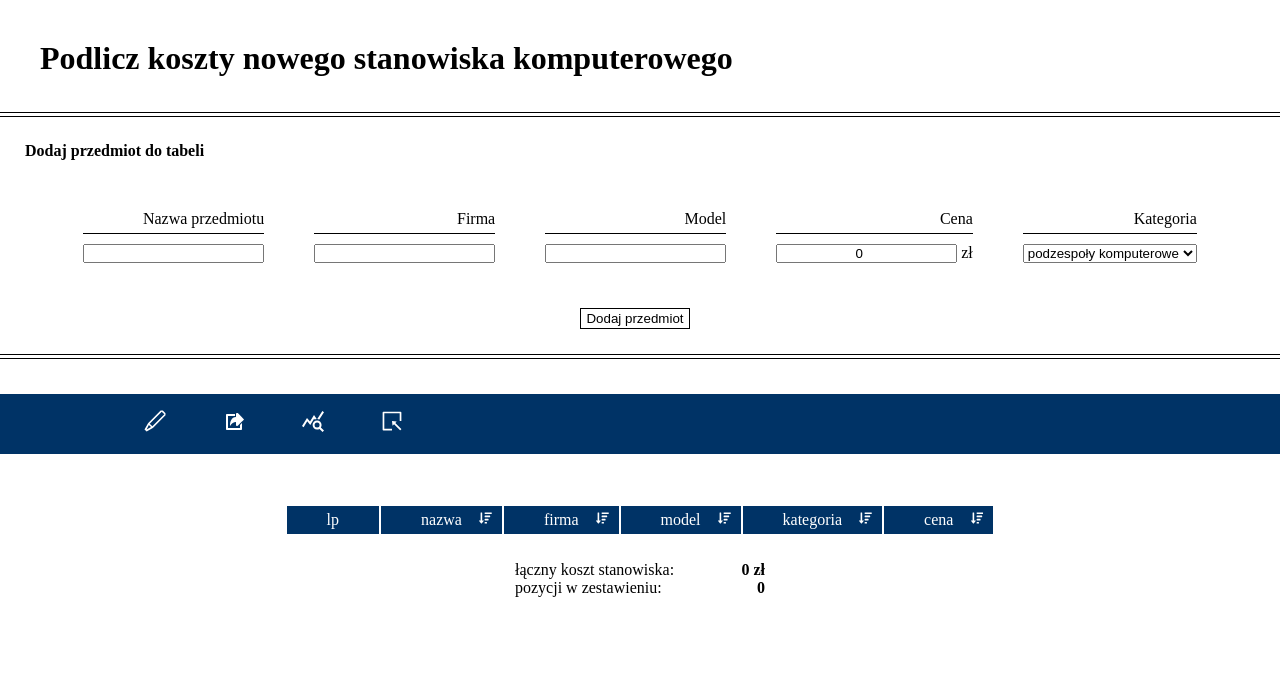
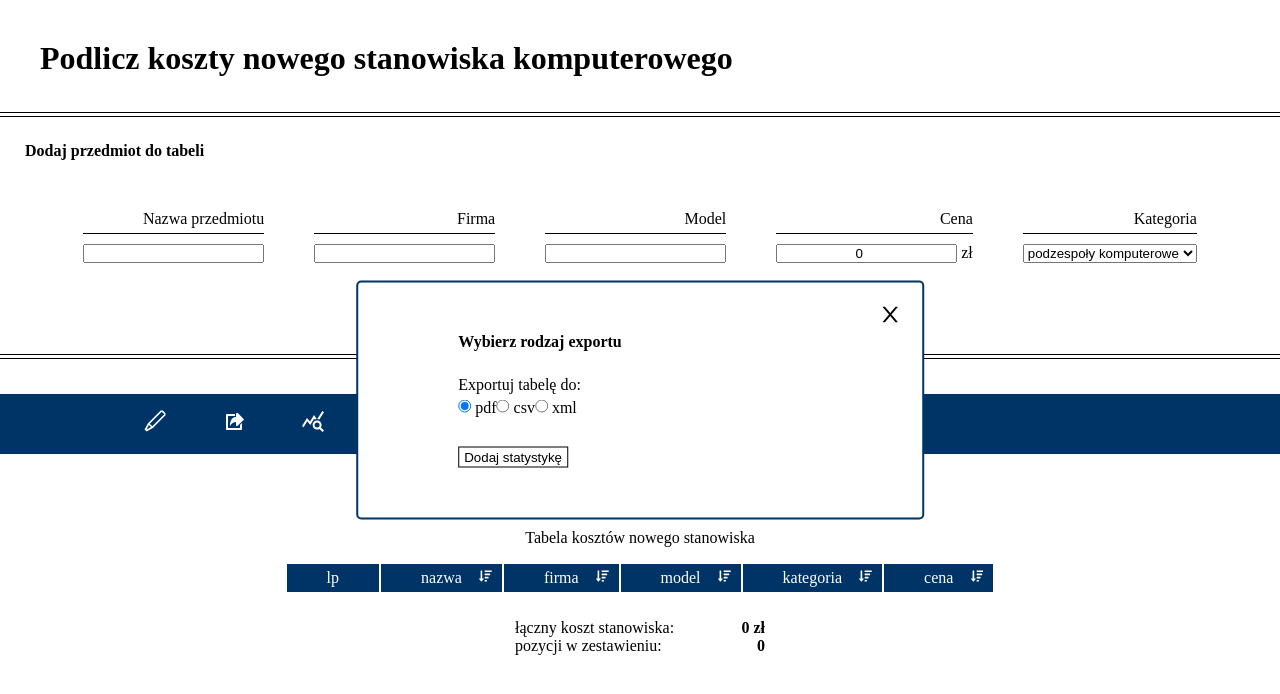
Before and after one commit to juujisai/mdb-task, a React (Create React App) app: page / in a window 1280 px wide. Both pictures are taken after a click on the element 234 px from the left and 424 px from the top of the page. Shown: the top 694 px of the page. Built offline with nearby package versions, Linux system fonts and the light colour scheme.

Commit message:
add export to pdf

```diff
--- a/package.json
+++ b/package.json
@@ -6,6 +6,8 @@
     "@testing-library/jest-dom": "^5.16.3",
     "@testing-library/react": "^12.1.4",
     "@testing-library/user-event": "^13.5.0",
+    "html2canvas": "^1.4.1",
+    "jspdf": "^2.5.1",
     "react": "^18.0.0",
     "react-dom": "^18.0.0",
     "react-icons": "^4.3.1",
--- a/src/App.css
+++ b/src/App.css
@@ -223,6 +223,7 @@
 
 .small-statistics {
   margin: 25px auto;
+  width: 250px;
   /* text-align: center; */
 }
 
@@ -388,3 +389,14 @@
 .statistic-section .header-secondary {
   text-align: center;
 }
+
+
+.caption-table {
+  margin-bottom: 15px;
+}
+
+#table-to-export-section {
+  display: flex;
+  justify-content: center;
+  flex-direction: row;
+}
--- /dev/null
+++ b/src/components/ExportHelperComponent.js
@@ -0,0 +1,139 @@
+import React from 'react';
+import { connect } from 'react-redux';
+import Alert from './Alert';
+import { AiOutlineClose } from 'react-icons/ai'
+import { showToolHelper } from '../redux/actions/toolsActions'
+import { jsPDF } from "jspdf";
+import html2canvas from 'html2canvas'
+
+
+const ExportHelperComponent = ({ tools, pcParts, showHelper, setFilter }) => {
+  // state for type of statistic
+  const [selectedValue, setSelectedValue] = React.useState('export-pdf')
+
+
+  // state for alert
+  const [showAlert, setShowAlert] = React.useState(false)
+  const [alertData, setAlertData] = React.useState(['default', 'success'])
+  const alertDuration = 3000
+
+
+  // component cycle for alert
+  React.useEffect(() => {
+    let timeout;
+    if (showAlert) {
+      timeout = setTimeout(() => { setShowAlert(false) }, alertDuration)
+    }
+
+    // clear timeout if component is unmounted
+    return () => { clearTimeout(timeout) }
+
+  }, [showAlert])
+
+  const createPDF = () => {
+    let margins = {
+      top: 20,
+      left: 10
+    }
+    let source = document.getElementById('table-to-export-wrap')
+    // let source = document.getElementById('table-to-export')
+    const contentWidth = source.clientWidth;
+    const contentHeight = source.clientHeight;
+
+    let ratio = contentHeight / contentWidth;
+
+    html2canvas(source,
+      {
+        height: contentHeight,
+        width: contentWidth,
+        scale: 1,
+      }
+    ).then(canvas => {
+      const pdf = new jsPDF('p', 'mm', 'a4');
+      let width = pdf.internal.pageSize.getWidth();
+      let height = pdf.internal.pageSize.getHeight();
+
+      height = ratio * width;
+      console.log(height)
+
+      let a4 = 297
+      let noPages = 0
+
+      noPages = Math.floor(height / a4) + 1
+      console.log(noPages)
+
+      for (let i = 0; i < noPages; i++) {
+        let x = margins.left;
+        let y = -i * 297 + margins.top
+        i > 0 && pdf.addPage()
+        pdf.addImage(canvas.toDataURL('image/png'), 'PNG', x, y, width - margins.left * 2, height - margins.top * 2);
+        console.log('add page')
+      }
+
+
+      pdf.save('test.pdf');
+    });
+
+
+
+
+
+
+
+
+
+
+  }
+
+
+  const handleClick = (e) => {
+    e.preventDefault()
+    console.log(selectedValue)
+    if (selectedValue === 'export-pdf') {
+      createPDF()
+    }
+
+    setShowAlert(true)
+    setAlertData([`Wyeksportowano tabelę do pliku ${selectedValue.split('-')[1]}`, 'success'])
+  }
+
+
+  return (
+    <div className='helper-component helper-export'>
+      <span className="close-btn" onClick={() => showHelper('export')}><AiOutlineClose /></span>
+      <h1 className="header-secondary">Wybierz rodzaj exportu</h1>
+      <form className="helper-stats-form">
+        <div className="helper-stats-form__div">
+          <label htmlFor="choose-type" className='choose-type'>Exportuj tabelę do:</label>
+          <label htmlFor="export-pdf"><input type="radio" name="export-pdf" id="export-pdf" value='export-pdf' checked={selectedValue === 'export-pdf'} onChange={(e) => setSelectedValue(e.target.value)} /> pdf</label>
+          <label htmlFor="export-csv"><input type="radio" name="export-csv" id="export-csv" value='export-csv' checked={selectedValue === 'export-csv'} onChange={(e) => setSelectedValue(e.target.value)} /> csv</label>
+          <label htmlFor="export-xml"><input type="radio" name="export-xml" id="export-xml" value='export-xml' checked={selectedValue === 'export-xml'} onChange={(e) => setSelectedValue(e.target.value)} /> xml</label>
+        </div>
+
+
+
+        <button className='add-new' onClick={(e) => handleClick(e)}>Dodaj statystykę</button>
+
+      </form>
+
+      {showAlert && <Alert txt={alertData[0]} type={alertData[1]} />}
+
+    </div>
+  );
+}
+
+const mapStateToProps = ({ tools, pcParts }) => {
+  return { tools, pcParts }
+}
+
+const mapDispatchToProps = (dispatch) => {
+  return {
+    showHelper: (name) => dispatch(showToolHelper(name)),
+
+
+  }
+}
+
+
+
+export default connect(mapStateToProps, mapDispatchToProps)(ExportHelperComponent);
--- a/src/layout/Table.js
+++ b/src/layout/Table.js
@@ -227,8 +227,11 @@ const Table = ({ pcParts: { listOfComponents, selectCategories, filterByCategory
   }
 
   return (
-    <div className='table-section'>
-      <table className="table-section__table">
+    <div className='table-section' id='table-to-export-section'>
+      <div className='wrap-table' id='table-to-export-wrap'>
+        <table className="table-section__table " id='table-to-export'>
+          <caption className='caption-table'>Tabela kosztów nowego stanowiska</caption>
+
           <tbody>
             <tr className='table-section__tr' >
               <th className='table-section__th'>lp</th>
@@ -254,6 +257,7 @@ const Table = ({ pcParts: { listOfComponents, selectCategories, filterByCategory
           </div>
         </div>
       </div>
+    </div>
   );
 }
 
--- a/src/layout/Tools.js
+++ b/src/layout/Tools.js
@@ -8,6 +8,7 @@ import { connect } from 'react-redux';
 import { switchEdit, showToolHelper } from '../redux/actions/toolsActions'
 import StatisticsHelperComponent from '../components/StatisticsHelperComponent';
 import FilterHelperComponent from '../components/FilterHelperComponent';
+import ExportHelperComponent from '../components/ExportHelperComponent';
 
 const Tools = ({ switchEditR, tools, showHelper }) => {
   const [editPressed, setEditPressed] = React.useState(false)
@@ -20,12 +21,14 @@ const Tools = ({ switchEditR, tools, showHelper }) => {
     <>
       <div className='tools'>
         <span className={`tools__span ${editPressed ? 'pressed' : 'notpressed'}`} data-text='edytuj' onClick={() => switchEditR()}><VscEdit /></span>
-        <span className="tools__span" data-text='exportuj' onClick={() => console.log('click')}><TiExport /></span>
+        <span className="tools__span" data-text='exportuj' onClick={() => showHelper('export')}><TiExport /></span>
         <span className="tools__span" data-text='statystyka' onClick={() => showHelper('stats')}><MdQueryStats /></span>
         <span className="tools__span" data-text='wyświetlanie zaawansowane' onClick={() => showHelper('selection')} ><AiOutlineSelect /></span>
       </div>
       {tools.showStats && <StatisticsHelperComponent />}
       {tools.showSelection && <FilterHelperComponent />}
+      {tools.showExport && <ExportHelperComponent />}
+
     </>
   );
 }
```
Also changed, not shown: 1 other file (tests, documents, lock files or other folders). Lines whose indentation alone changed are shown as unchanged.
